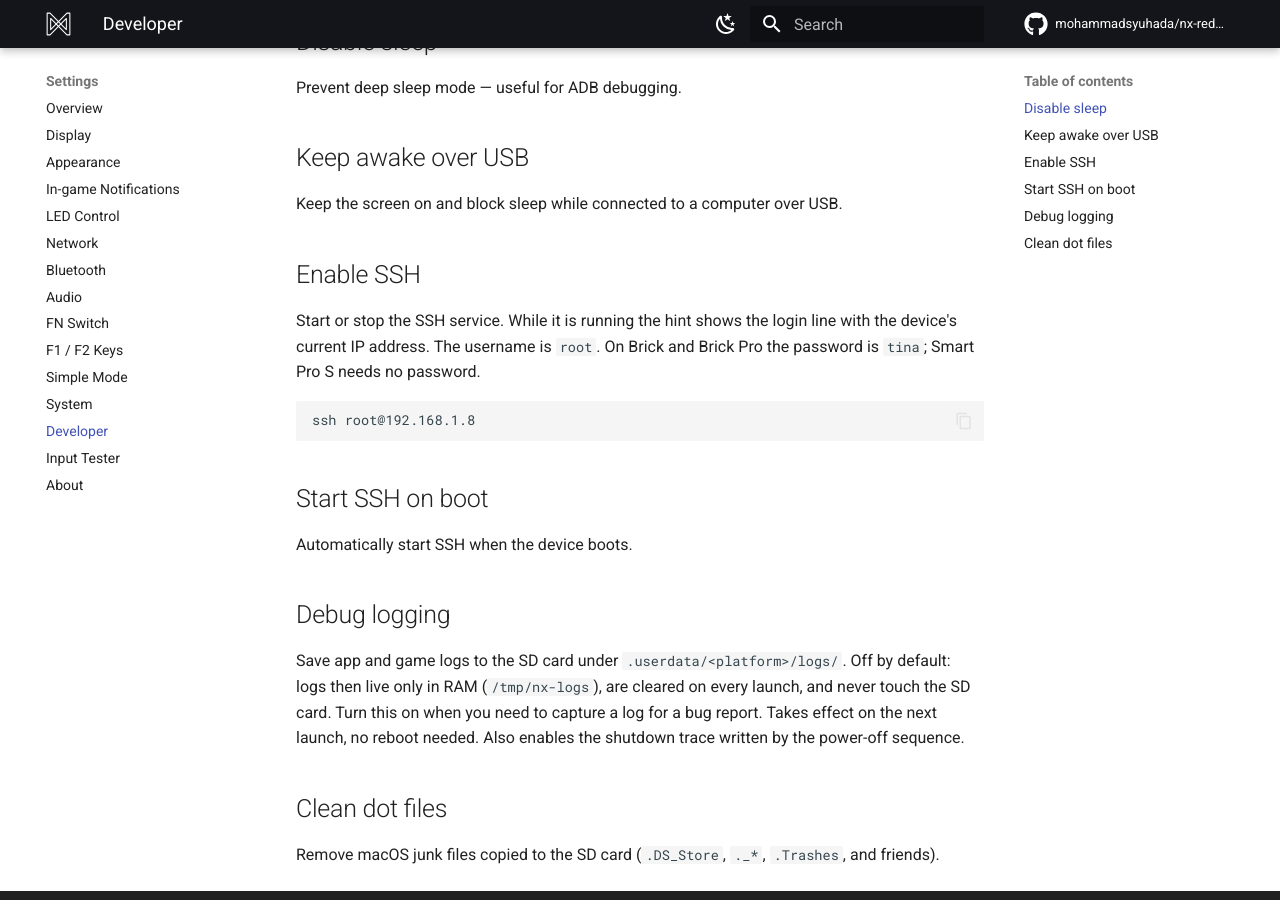
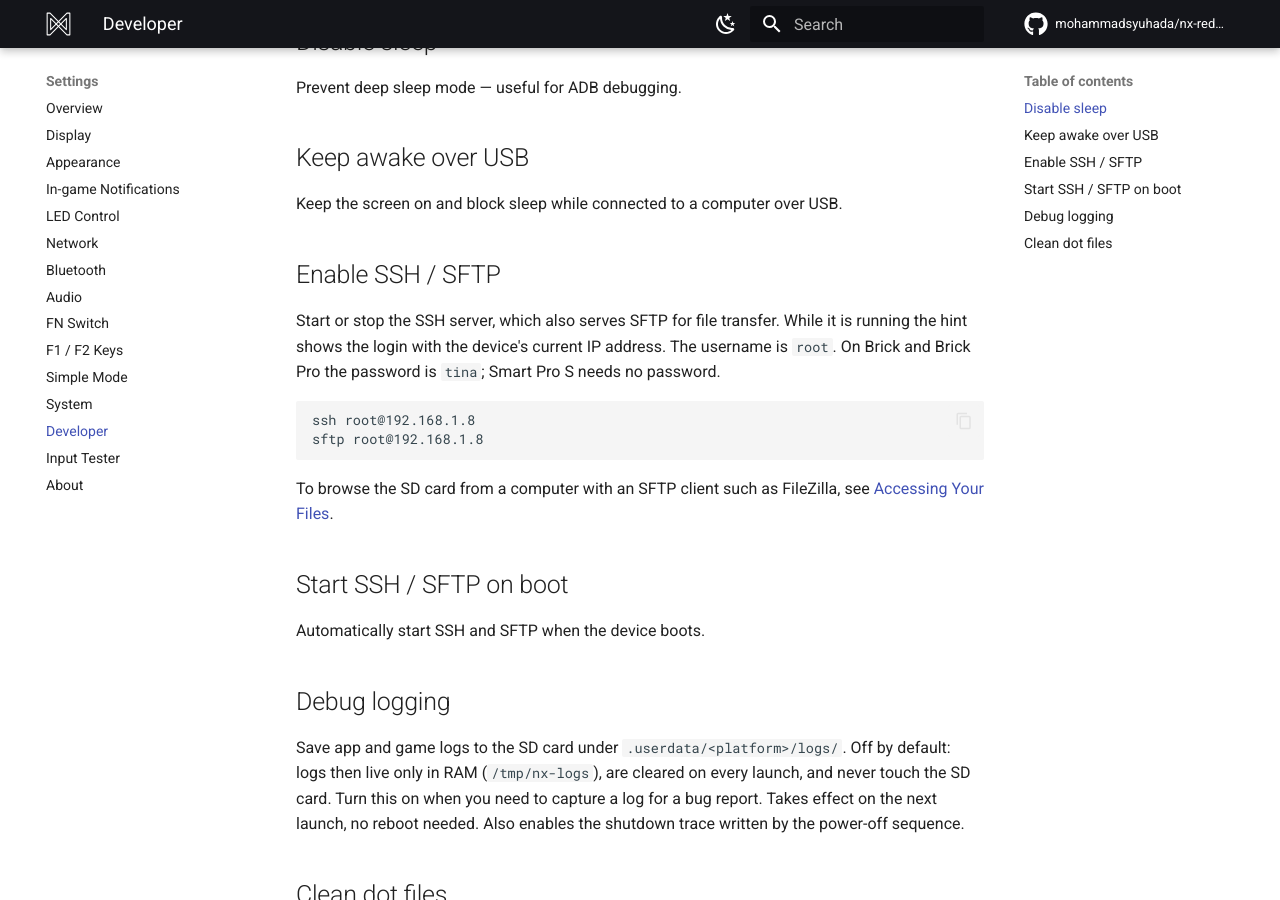
Before and after one commit to mohammadsyuhada/nx-redux-docs, an MkDocs documentation site: the page built from docs/settings/developer.md, in a window 1280 px wide and 900 px high, scrolled down 551 px. Built offline with MkDocs 1.6.1 and Material for MkDocs 9.7.7, drawn with Linux system fonts in a browser that asks for light colours; comment, search, counter and statistics services are not loaded.

Commit message:
docs(guide): add Accessing Your Files page with SFTP/FileZilla steps, rename SSH toggle to SSH / SFTP

````diff
--- a/docs/reference/release-notes.md
+++ b/docs/reference/release-notes.md
@@ -90,7 +90,7 @@ Developer SSH toggle now shows the full login line with the device's IP.
   **Settings → Developer → Enable SSH** shows the exact login line with the
   device's current IP address and password, and the connected network in
   **Settings → Network** shows the same IP. See
-  [Developer → Enable SSH](../settings/developer.md#enable-ssh).
+  [Developer → Enable SSH](../settings/developer.md#enable-ssh-sftp).
 
 ### Fixes
 
--- a/docs/settings/developer.md
+++ b/docs/settings/developer.md
@@ -12,19 +12,24 @@ Prevent deep sleep mode — useful for ADB debugging.
 
 Keep the screen on and block sleep while connected to a computer over USB.
 
-## Enable SSH
+## Enable SSH / SFTP
 
-Start or stop the SSH service. While it is running the hint shows the login
-line with the device's current IP address. The username is `root`. On Brick
-and Brick Pro the password is `tina`; Smart Pro S needs no password.
+Start or stop the SSH server, which also serves SFTP for file transfer. While
+it is running the hint shows the login with the device's current IP address.
+The username is `root`. On Brick and Brick Pro the password is `tina`; Smart
+Pro S needs no password.
 
 ```sh
 ssh root@192.168.1.8
+sftp root@192.168.1.8
 ```
 
-## Start SSH on boot
+To browse the SD card from a computer with an SFTP client such as FileZilla,
+see [Accessing Your Files](../guide/file-access.md).
 
-Automatically start SSH when the device boots.
+## Start SSH / SFTP on boot
+
+Automatically start SSH and SFTP when the device boots.
 
 ## Debug logging
 
--- a/docs/settings/index.md
+++ b/docs/settings/index.md
@@ -17,7 +17,7 @@ place — each page of the Settings app is documented on its own page here.
 - [F1 / F2 Keys](fn-keys.md) — launch a chosen tool straight from the menu
 - [Simple Mode](simple-mode.md) — the PIN-protected simplified menu
 - [System](system.md) — timeouts, clock, saves, power
-- [Developer](developer.md) — SSH, sleep control, cleanup
+- [Developer](developer.md) — SSH/SFTP, sleep control, cleanup
 - [Input Tester](input-tester.md) — button test and joystick calibration
 - [About](about.md) — versions and the built-in updater
 
--- a/mkdocs.yml
+++ b/mkdocs.yml
@@ -68,6 +68,7 @@ nav:
       - Emulator Options: guide/emulator-options.md
       - On-Screen Display: guide/osd.md
       - Simple Mode: guide/simple-mode.md
+      - Accessing Your Files: guide/file-access.md
   - Apps & Tools:
       - Tools Overview: apps/tools.md
       - Artwork Manager: apps/artwork-manager.md
````
Also changed, not shown: docs/guide/file-access.md (added, +92 -0 lines), docs/reference/faq.md (+6 -3 lines).
